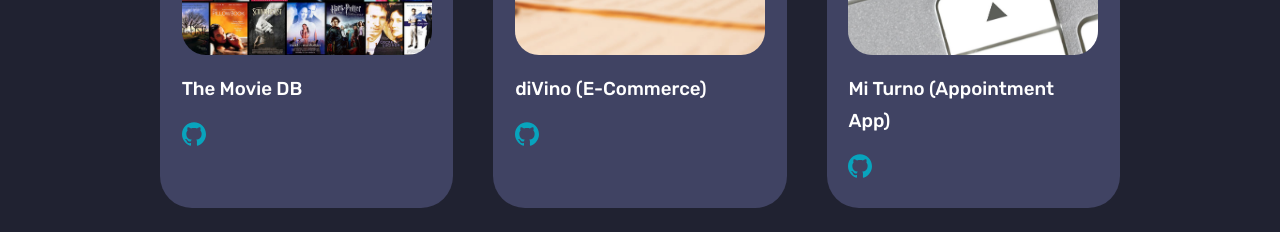
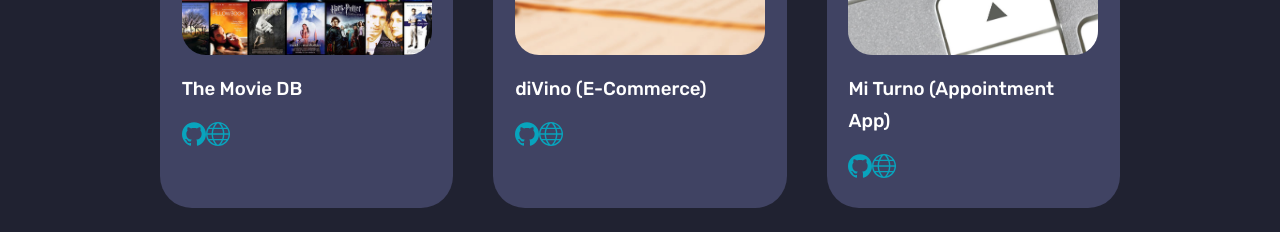
Before and after one commit to Lioxcas/Portfolio, a Next.js app: page / in a window 1280 px wide. Shown: the part 2760-2992 px from the top of the page. Built offline with nearby package versions, Linux system fonts and the light colour scheme.

Commit message:
Update TMDB site url

```diff
--- a/src/components/portfolio/Portfolio.jsx
+++ b/src/components/portfolio/Portfolio.jsx
@@ -1,6 +1,7 @@
 import React, { useContext } from "react";
 import styles from "../../../styles/Portfolio.module.css";
 import { SiGithub } from "react-icons/si";
+import { TfiWorld } from "react-icons/tfi";
 import tmdb from "../../../public/assets/tmdb-sample.jpg";
 import divino from "../../../public/assets/divino-sample.jpg";
 import appoint from "../../../public/assets/appointments-sample.jpg";
@@ -18,7 +19,8 @@ const Portfolio = () => {
       id: 1,
       image: tmdb,
       title: "The Movie DB",
-      github: "https://github.com/Lioxcas",
+      github: "https://github.com/Lioxcas/TMDB-MoviesDB",
+      deploy: "https://bespoke-truffle-3baa6f.netlify.app/",
     },
     {
       id: 2,
@@ -39,7 +41,7 @@ const Portfolio = () => {
       <h5>{l.project}</h5>
       <h2>Portfolio</h2>
       <div className={`${styles.container} ${styles.portfolio__container}`}>
-        {data.map(({ id, github, title, image }) => {
+        {data.map(({ id, github, title, image, deploy }) => {
           return (
             <article className={styles.portfolio__item} key={id}>
               <Image
@@ -51,6 +53,9 @@ const Portfolio = () => {
               <a href={github}>
                 <SiGithub size={"1.5rem"} />
               </a>
+              <a href={deploy}>
+                <TfiWorld size={"1.5rem"} />
+              </a>
             </article>
           );
         })}
```
